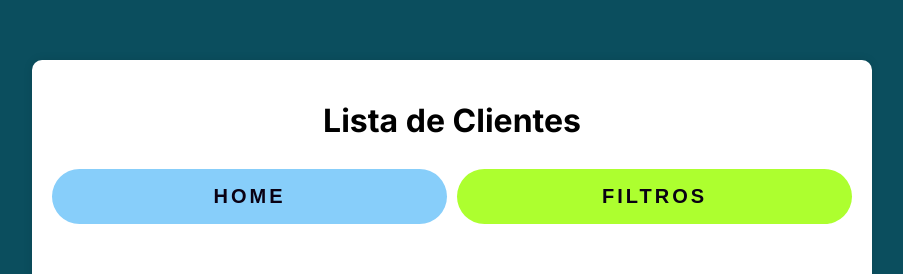
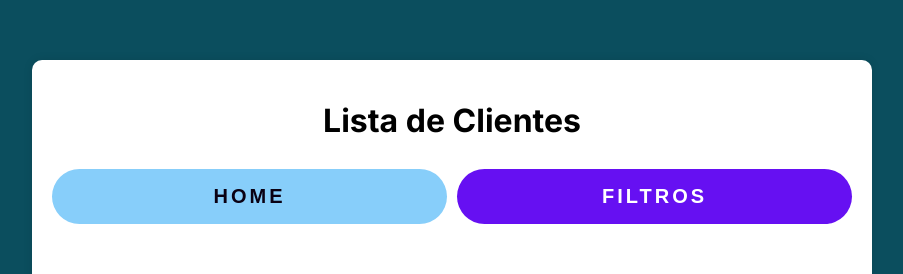
Before and after one commit to PAJEGUES/projeto_integrador_react, a Next.js app: page /lobby/overview in a window 1280 px wide. Shown: the part 212-486 px from the top of the page, without its empty margins (188-1091 px from the left). Built offline with nearby package versions, Linux system fonts and the light colour scheme; no server answers.

Commit message:
Correções CSS

```diff
--- a/app/lobby/overview/overview.css
+++ b/app/lobby/overview/overview.css
@@ -56,6 +56,7 @@ table, td, th {
 .input-name, .rua, .bairro, .dia-pagamento, .status-pagamento {
     width: 100%;
     margin-top: 20px;
+    height: 40px;
 }
 
 .sem_borda {
@@ -94,9 +95,9 @@ table, td, th {
     text-transform: uppercase;
     letter-spacing: 3px;
     font-weight: 800;
-    background-color: greenyellow;
+    background-color: #6610f2;
     padding: 16px 20px;
-    color: #0a0113;
+    color: white;
     border: none;
     font-size: 20px;
     font-weight: bold;
@@ -109,7 +110,7 @@ table, td, th {
     text-transform: uppercase;
     letter-spacing: 3px;
     font-weight: 800;
-    background-color: yellow;
+    background-color: #ffc107;
     padding: 16px 20px;
     color: #0a0113;
     border: none;
@@ -124,9 +125,9 @@ table, td, th {
     text-transform: uppercase;
     letter-spacing: 3px;
     font-weight: 800;
-    background-color: red;
+    background-color: #dc3545;
     padding: 16px 20px;
-    color: #0a0113;
+    color: white;
     border: none;
     font-size: 20px;
     font-weight: bold;
```
Also changed, not shown: app/lobby/overview/page.js (+4 -4 lines).
